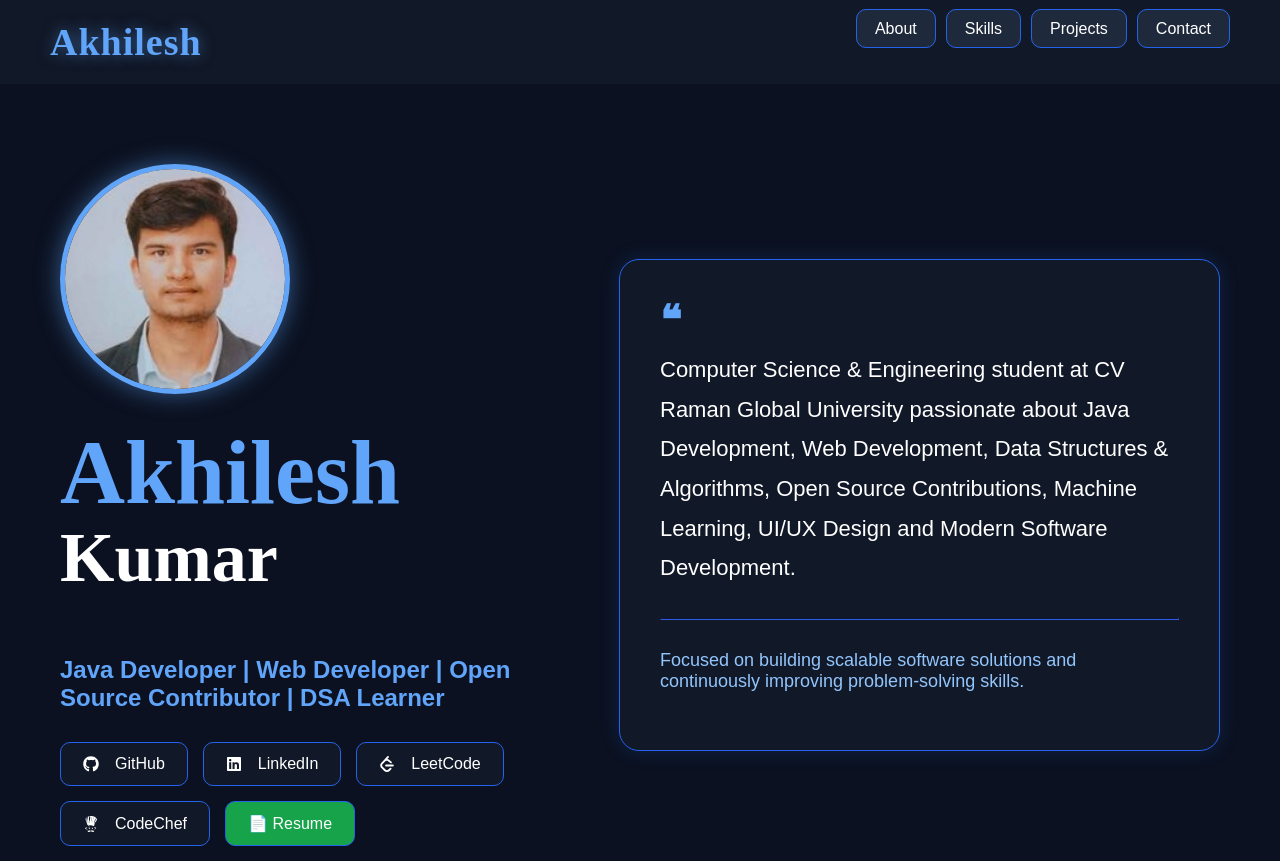
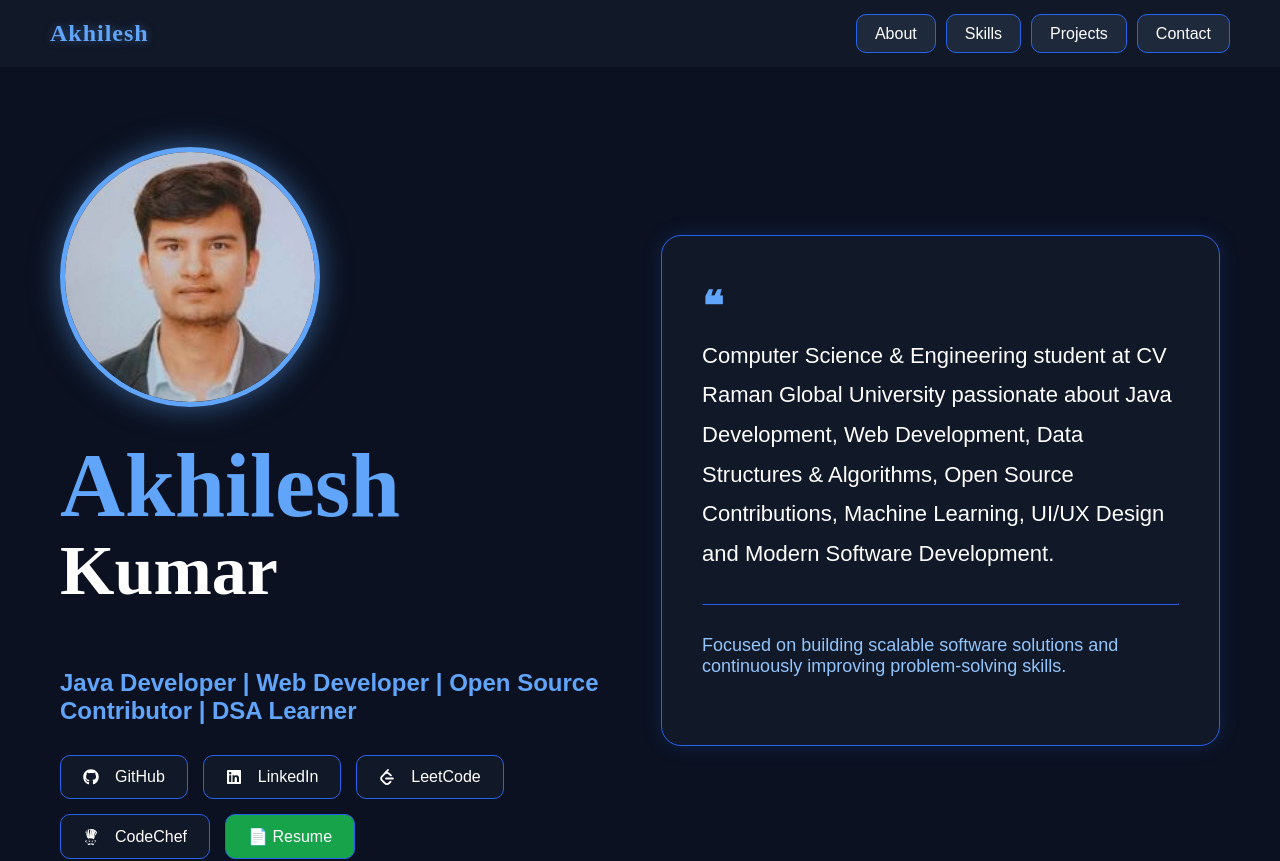
Before and after one commit to AKHILESH-create/portfolio-akhilesh, a React app: page / in a window 1280 px wide. Shown: the top 861 px of the page. Built offline with nearby package versions, Linux system fonts and the light colour scheme; the HTML template or start-up script is replaced by a standard one.

Commit message:
portfolio done

```diff
--- a/src/App.jsx
+++ b/src/App.jsx
@@ -26,6 +26,7 @@ function App() {
       <nav
         style={{
           display: "flex",
+          alignItems: "center",
           justifyContent: "space-between",
           padding: "20px 50px",
           backgroundColor: "#111827",
@@ -36,12 +37,12 @@ function App() {
         <h2
           style={{
             color: "#60A5FA",
-            fontSize: "38px",
+            fontSize: "24px",   // reduced from 38px
             margin: 0,
             fontFamily: "cursive",
             fontWeight: "bold",
             letterSpacing: "1px",
-            textShadow: "0 0 15px rgba(96,165,250,0.5)",
+            textShadow: "0 0 10px rgba(96,165,250,0.4)",
           }}
         >
           Akhilesh
@@ -125,12 +126,12 @@ function App() {
             src="/profile.jpeg"
             alt="Akhilesh Kumar"
             style={{
-              width: "220px",
-              height: "220px",
+              width: "250px",
+              height: "250px",
               borderRadius: "50%",
               objectFit: "cover",
               border: "5px solid #60A5FA",
-              boxShadow: "0 0 25px rgba(96,165,250,0.5)",
+              boxShadow: "0 0 30px rgba(96,165,250,0.5)",
               marginBottom: "30px",
             }}
           />
@@ -231,12 +232,15 @@ function App() {
         {/* Right Side Description Box */}
         <div
           style={{
-            flex: "1",
-            minWidth: "350px",
+            flex: "0.85",
+            maxWidth: "520px",
+            minWidth: "320px",
             backgroundColor: "#111827",
             border: "1px solid #2563EB",
             borderRadius: "20px",
-            padding: "40px",
+            padding: "50px 40px",
+            marginTop: "-25px",   // moves box upward
+            minHeight: "380px",   // slightly taller
             boxShadow: "0px 0px 20px rgba(37,99,235,0.2)",
           }}
         >
```
